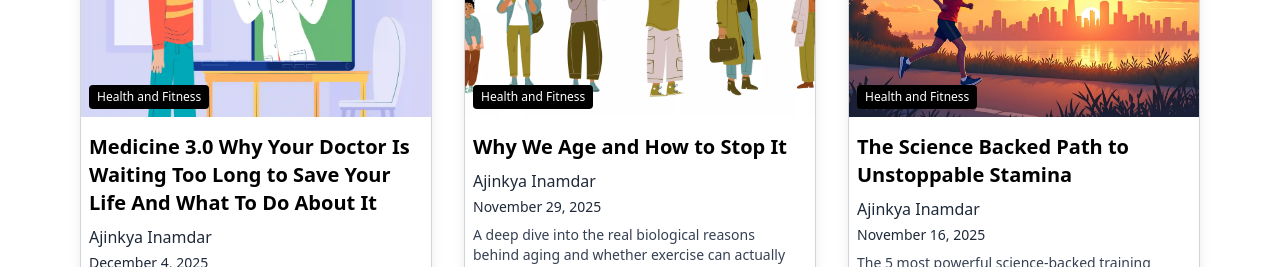
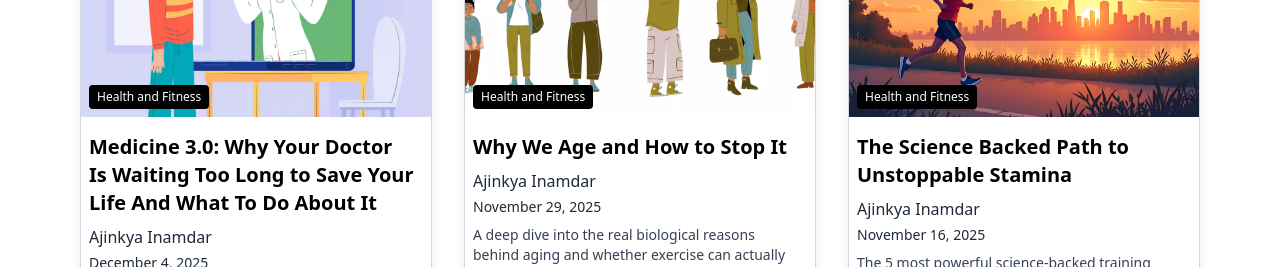
Before and after one commit to ajinkya-inamdar/myapp, a React (Vite) app: page / in a window 1280 px wide. Shown: the part 1060-1327 px from the top of the page. Built offline with nearby package versions, Linux system fonts and the light colour scheme; a web font is replaced by a local one.

Commit message:
new blog medicine 3.0

```diff
--- a/src/data/blogData.js
+++ b/src/data/blogData.js
@@ -534,7 +534,7 @@ export const blogPosts = [
  {
   id: '6',
   slug: 'medicine-3-why-your-doctor-is-waiting-too-long',
-  title: 'Medicine 3.0 Why Your Doctor Is Waiting Too Long to Save Your Life And What To Do About It',
+  title: 'Medicine 3.0: Why Your Doctor Is Waiting Too Long to Save Your Life And What To Do About It',
   date: 'December 4, 2025',
   category: 'Health and Fitness',
   author: {
```
